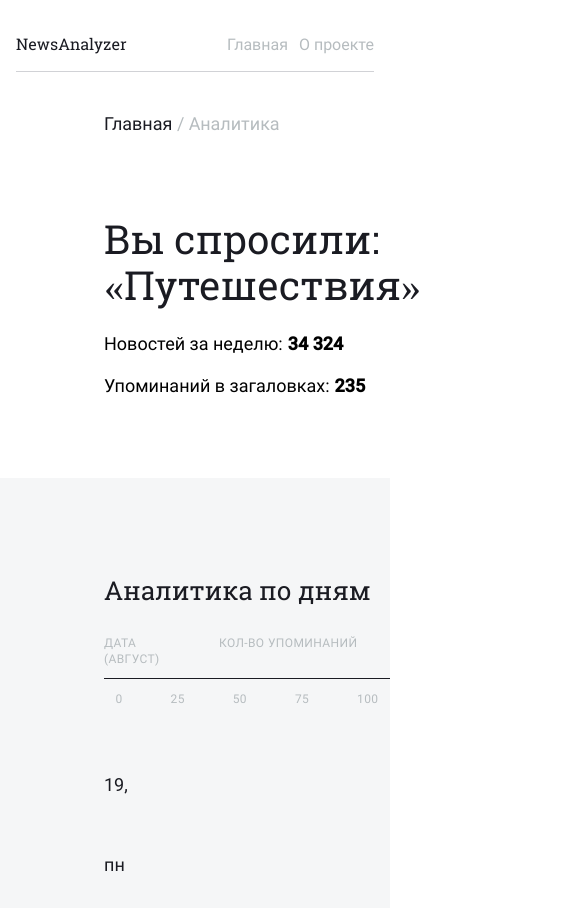
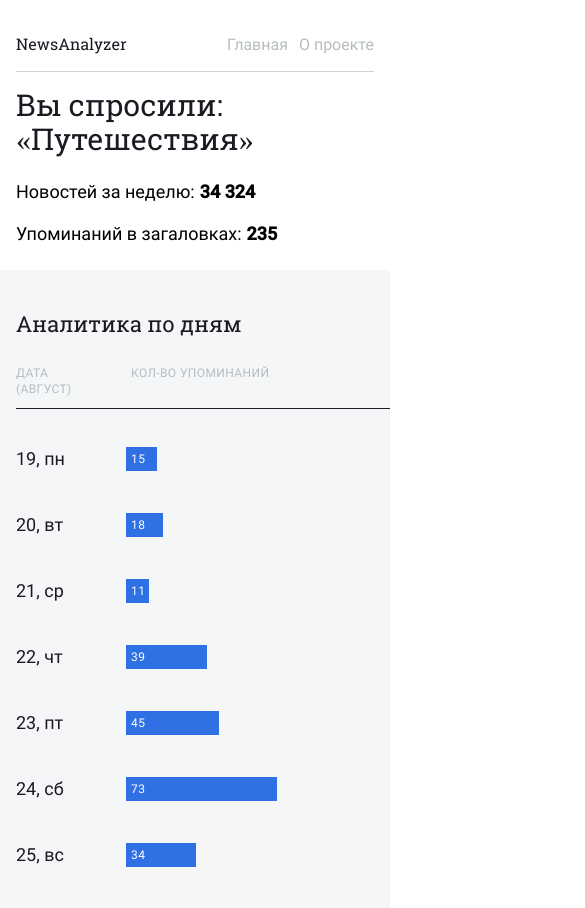
Before and after one commit to Nikita-hub000/diploma, a website built with webpack: page src/about.html in a window 390 px wide. Shown: the top 908 px of the page, 585 px wide, since content can reach past the window. Built offline with nearby package versions, Linux system fonts and the light colour scheme.

Commit message:
try to review 1.0

```diff
--- a/src/about.html
+++ b/src/about.html
@@ -19,7 +19,7 @@
             </nav>
         </header>
           <section class="ask">
-            <p class="text text__vertical">Главная<span class="ask__grey"> / Аналитика</span></p>
+            <p class="text text__vertical text__vertical_none"><a href="./index.html" style="text-decoration: none; color: #1A1B22;"> Главная</a><span class="ask__grey"> / Аналитика</span></p>
             <h1 class="title title__ask">Вы спросили: «Путешествия»</h1>
             <p class="text text__ask">Новостей за неделю: <span class="ask__bold"> 34 324</span></p>
             <p class="text text__ask">Упоминаний в загаловках: <span class="ask__bold"> 235</span></p>
@@ -48,13 +48,13 @@
                 <p class="analyze__date">25, вс</p>
               </div>
               <div class="analyze__blockcontainer">
-                <div style="width: 184px;" class="analyze__block"><p class="analyze__text analyze__text_white">15</p></div>
-                <div style="width: 256px;" class="analyze__block"><p class="analyze__text analyze__text_white">18</p></div>
-                <div style="width: 120px;" class="analyze__block"><p class="analyze__text analyze__text_white">11</p></div>
-                <div style="width: 424px;" class="analyze__block"><p class="analyze__text analyze__text_white">39</p></div>
-                <div style="width: 528px;" class="analyze__block"><p class="analyze__text analyze__text_white">45</p></div>
-                <div style="width: 816px;" class="analyze__block"><p class="analyze__text analyze__text_white">73</p></div>
-                <div style="width: 368px;" class="analyze__block"><p class="analyze__text analyze__text_white">34</p></div>
+                <div  class="analyze__block"><p class="analyze__text analyze__text_white">15</p></div>
+                <div  class="analyze__block"><p class="analyze__text analyze__text_white">18</p></div>
+                <div  class="analyze__block"><p class="analyze__text analyze__text_white">11</p></div>
+                <div  class="analyze__block"><p class="analyze__text analyze__text_white">39</p></div>
+                <div  class="analyze__block"><p class="analyze__text analyze__text_white">45</p></div>
+                <div  class="analyze__block"><p class="analyze__text analyze__text_white">73</p></div>
+                <div  class="analyze__block"><p class="analyze__text analyze__text_white">34</p></div>
               </div>
             </article>
 
--- a/src/blocks/analyze/__block/analyze__block.css
+++ b/src/blocks/analyze/__block/analyze__block.css
@@ -7,4 +7,72 @@
 }
 .analyze__block:first-of-type{
     margin-top: 0;
+    width: 184px;
 }
+.analyze__block:nth-of-type(2){
+    width: 256px;
+}
+.analyze__block:nth-of-type(3){
+    width: 120px;
+}
+.analyze__block:nth-of-type(4){
+    width: 424px;
+}
+.analyze__block:nth-of-type(5){
+    width: 528px;
+}
+.analyze__block:nth-of-type(6){
+    width: 816px;
+}
+.analyze__block:nth-of-type(7){
+    width: 368px;
+}
+@media (max-width: 900px) and (min-width: 768px){
+    .analyze__block:first-of-type{
+        width: 85px;
+    }
+    .analyze__block:nth-of-type(2){
+        width: 102px;
+    }
+    .analyze__block:nth-of-type(3){
+        width: 62px;
+    }
+    .analyze__block:nth-of-type(4){
+            width: 221px;
+    }
+    .analyze__block:nth-of-type(5){
+        width: 255px;
+    }
+    .analyze__block:nth-of-type(6){
+        width: 414px;
+    }
+    .analyze__block:nth-of-type(7){
+        width: 193px;
+    }
+}
+@media (max-width: 767px) and (min-width: 320px){
+    .analyze__block{
+        margin-top: 42px;
+    }
+    .analyze__block:first-of-type{
+        width: 31px;
+    }
+    .analyze__block:nth-of-type(2){
+        width: 37px;
+    }
+    .analyze__block:nth-of-type(3){
+        width: 23px;
+    }
+    .analyze__block:nth-of-type(4){
+            width: 81px;
+    }
+    .analyze__block:nth-of-type(5){
+        width: 93px;
+    }
+    .analyze__block:nth-of-type(6){
+        width: 151px;
+    }
+    .analyze__block:nth-of-type(7){
+        width: 70px;
+    }
+}
--- a/src/blocks/analyze/__blockcontainer/analyze__blockcontainer.css
+++ b/src/blocks/analyze/__blockcontainer/analyze__blockcontainer.css
@@ -3,4 +3,5 @@
     flex-direction: column;
     margin-left: 60px;
     justify-content: center;
+    max-width: 816px;
 }
--- a/src/blocks/analyze/__box/analyze__box.css
+++ b/src/blocks/analyze/__box/analyze__box.css
@@ -4,3 +4,13 @@
     justify-content: space-around;
 
 }
+@media (max-width: 900px) and (min-width: 768px){
+    .analyze__box{
+        margin-left: 67px;
+    }
+}
+@media (max-width: 767px) and (min-width: 320px){
+    .analyze__box{
+        display: none;
+    }
+}
--- a/src/blocks/analyze/__date/analyze__date.css
+++ b/src/blocks/analyze/__date/analyze__date.css
@@ -4,8 +4,11 @@ font-style: normal;
 font-weight: normal;
 font-size: 18px;
 line-height: 80px;
-/* or 444% */
-
-/* main/black */
+min-width: 50px;
 color: #1A1B22;
 }
+@media (max-width: 767px) and (min-width: 320px){
+    .analyze__date{
+        line-height: 48px;
+    }
+}
--- a/src/blocks/analyze/analyze.css
+++ b/src/blocks/analyze/analyze.css
@@ -10,3 +10,17 @@
     padding-top: 80px;
     padding-bottom: 116px;
 }
+@media (max-width: 900px) and (min-width: 768px){
+    .analyze{
+        padding-left: 40px;
+        padding-top: 40px;
+        padding-bottom: 70px;
+    }
+}
+@media (max-width: 767px) and (min-width: 320px){
+    .analyze{
+        padding-top: 24px;
+        padding-left: 16px;
+        padding-bottom: 32px;
+    }
+}
--- a/src/blocks/ask/ask.css
+++ b/src/blocks/ask/ask.css
@@ -12,3 +12,8 @@
         margin-bottom: 40px;
     }
 }
+@media (max-width: 700px) and (min-width: 320px){
+    .ask{
+        margin: 0 16px 24px;
+    }
+}
--- a/src/blocks/news/__text/news__text.css
+++ b/src/blocks/news/__text/news__text.css
@@ -5,7 +5,7 @@
     margin-bottom: 8px;
 }
 @media (max-width: 499px) and (min-width: 320px){
-    .news__text{
+    .news__text_none{
         display: none;
     }
 }
--- a/src/blocks/text/__vertical/text__vertical.css
+++ b/src/blocks/text/__vertical/text__vertical.css
@@ -17,3 +17,8 @@
         margin-bottom: 0;
     }
 }
+@media (max-width: 700px) and (min-width: 320px){
+    .text__vertical_none{
+        display: none;
+    }
+}
--- a/src/blocks/title/__analyze/title__analyze.css
+++ b/src/blocks/title/__analyze/title__analyze.css
@@ -4,3 +4,9 @@ font-size: 26px;
 line-height: 30px;
 color: #1A1B22;
 }
+
+@media (max-width: 767px) and (min-width: 320px){
+    .title__analyze{
+        font-size: 22px;
+    }
+}
--- a/src/blocks/title/__ask/title__ask.css
+++ b/src/blocks/title/__ask/title__ask.css
@@ -14,3 +14,11 @@ margin-bottom: 24px;
 
     }
 }
+@media (max-width: 700px) and (min-width: 320px){
+    .title__ask{
+        font-size: 30px;
+        line-height: 34px;
+        margin-top: 16px;
+        max-width: 288px;
+    }
+}
```
Also changed, not shown: src/main.html (+1 -1 lines).
